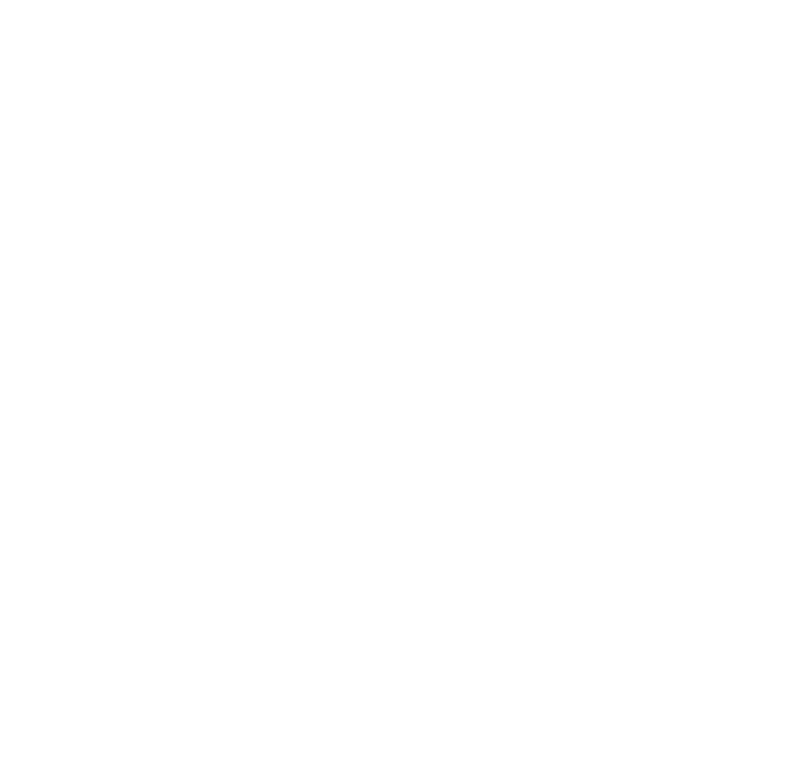
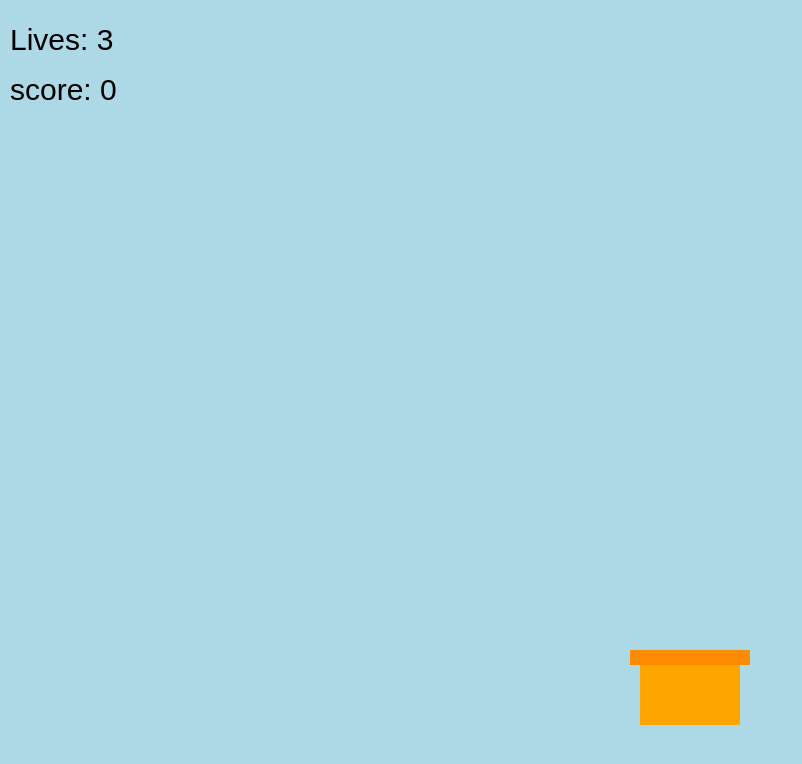
Before and after one commit to BrunoHamzic/dev1_examen2324_BrunoHamzic, a plain HTML site: page index.html in a window 1280 px wide. Shown: the whole page, without its empty margins (0-802 px from the left). Drawn offline with Linux system fonts and the light colour scheme.

Commit message:
Intermediary update
Currently includes:
- Drawing a light blue background;
- Drawing a single apple that falls (no end);
- Drawing a basket that can be moved left and right (no limit);
- Text that is supposed to keep track of your lives count and your score (not yet functional);

```diff
--- a/script.js
+++ b/script.js
@@ -1,8 +1,8 @@
-import context from "../../scripts/context.js";
-import * as Utils from "../../scripts/utils.js";
+import context from "./scripts/context.js";
+import * as Utils from "./scripts/utils.js";
 
 /* Start met je naam in te vullen
-// NAAM VOORNAAM
+// HAMZIC BRUNO
 */
 let width = context.canvas.width;
 let height = context.canvas.height;
@@ -10,14 +10,16 @@ let height = context.canvas.height;
 let lives = 3;
 let score = 0;
 let gameOver = false;
+let frameCount = 0;
 
-//apple
+// Apple
 let appleSize = 20;
 let stemWidth = 10;
-//voeg zelf extra globale variabelen toe:
-//..
+let appleX = Utils.randomNumber(appleSize, width - appleSize);
+let appleY = 100;
+let appelSpeed = Math.round(Utils.randomNumber(2, 5));
 
-//basket
+// Basket
 let basketWidth = 100;
 let basketHeight = 75;
 let heightOffset = 150;
@@ -34,9 +36,80 @@ let applesSize = [];
 setup();
 draw();
 
+window.onkeydown = function (eventData) {
+	moveBasket(eventData);
+};
 
 function setup() {}
 
 function draw() {
+	context.clearRect(0, 0, width, height);
 
+	// Background
+	context.beginPath();
+	context.fillStyle = "lightblue";
+	context.fillRect(0, 0, width, height);
+	context.closePath();
+
+	drawApple(appleX, appleY + appelSpeed * frameCount);
+	drawBasket(basketXPosition);
+	drawText();
+
+	frameCount++;
+	requestAnimationFrame(draw);
 }
+
+function drawText() {
+	context.beginPath();
+	context.fillStyle = "black";
+	context.font = "30px Arial";
+	context.fillText("Lives: " + lives, 10, 50);
+	context.fillText("score: " + score, 10, 100);
+}
+
+function drawApple(x, y) {
+	context.beginPath();
+
+	context.lineWidth = stemWidth;
+	context.strokeStyle = "green";
+	Utils.drawLine(x, y, x, y - 30);
+
+	context.fillStyle = "red";
+	Utils.fillCircle(x - 10, y, appleSize);
+	Utils.fillCircle(x + 10, y, appleSize);
+
+	context.closePath();
+}
+
+function drawBasket(x) {
+	context.beginPath();
+
+	// The "box"
+	context.fillStyle = "orange";
+	context.fillRect(x, height - heightOffset, basketWidth, basketHeight);
+
+	// The "lip"
+	context.fillStyle = "darkorange";
+	context.fillRect(x - 10, height - heightOffset, basketWidth + 20, basketHeight / 5);
+
+	context.closePath();
+}
+
+function moveBasket(eventData) {
+	switch (eventData.key) {
+		case "ArrowLeft":
+            basketXPosition -= 30;
+			break;
+		case "ArrowRight":
+            basketXPosition += 30;
+			break;
+	}
+}
+/** Debug help:
+ *
+    let speedArr = [];
+    for (let i = 0; i < 100; i++) {
+        speedArr.push(Math.round(Utils.randomNumber(1,5)));
+    }
+    console.table(speedArr);
+ */
```
Also changed, not shown: index.html (+1 -1 lines).
